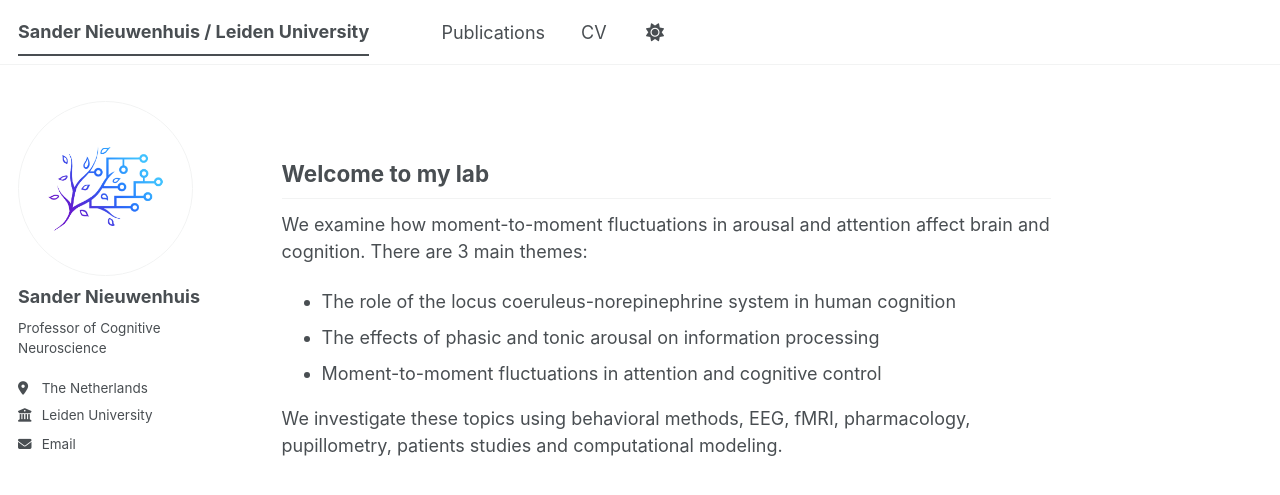
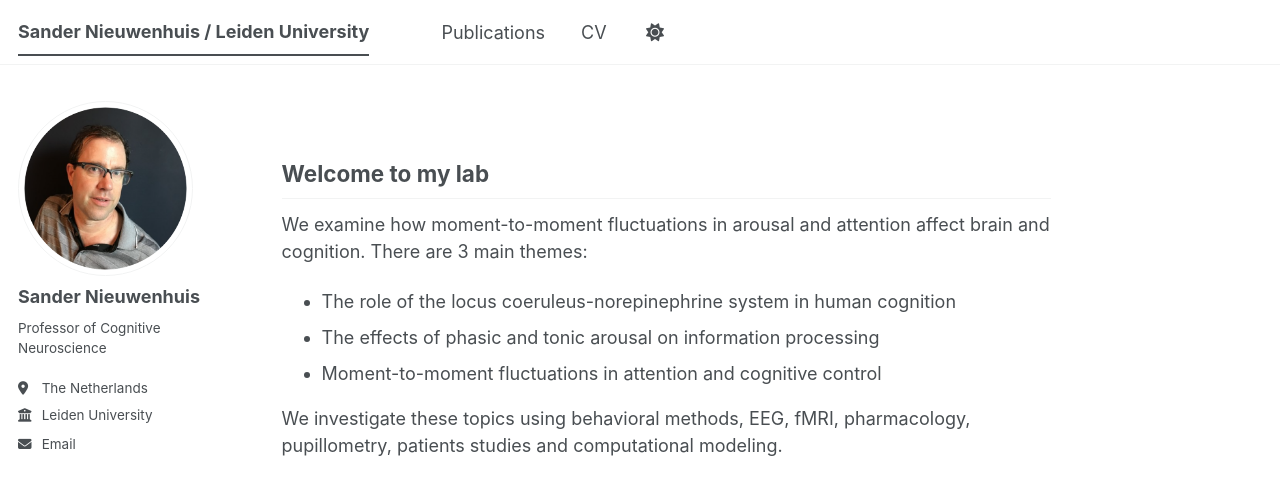
Before and after one commit to sander-nieuwenhuis/research, a Jekyll site: the page built from _pages/home.md, in a window 1280 px wide. Shown: the top 495 px of the page. Built offline with Jekyll 4.4.1, drawn with Linux system fonts in a browser that asks for light colours; a script bundle is joined from its source files by our own code; library files that are not in the unit come from our copies.

Commit message:
Update _config.yml

```diff
--- a/_config.yml
+++ b/_config.yml
@@ -23,7 +23,7 @@ repository               : "research/sander-nieuwenhuis.github.io"
 #               Additional customization can be done by editing /_includes/author-profile.html
 author:
   # Biographic information
-  avatar           : "https://sander-nieuwenhuis.github.io/research/assets/images/logo.png"
+  avatar           : "https://sander-nieuwenhuis.github.io/research/assets/images/SanderRound.png"
   name             : "Sander Nieuwenhuis"
   pronouns         : # example: "she/her"
   bio              : "Professor of Cognitive Neuroscience"
```
